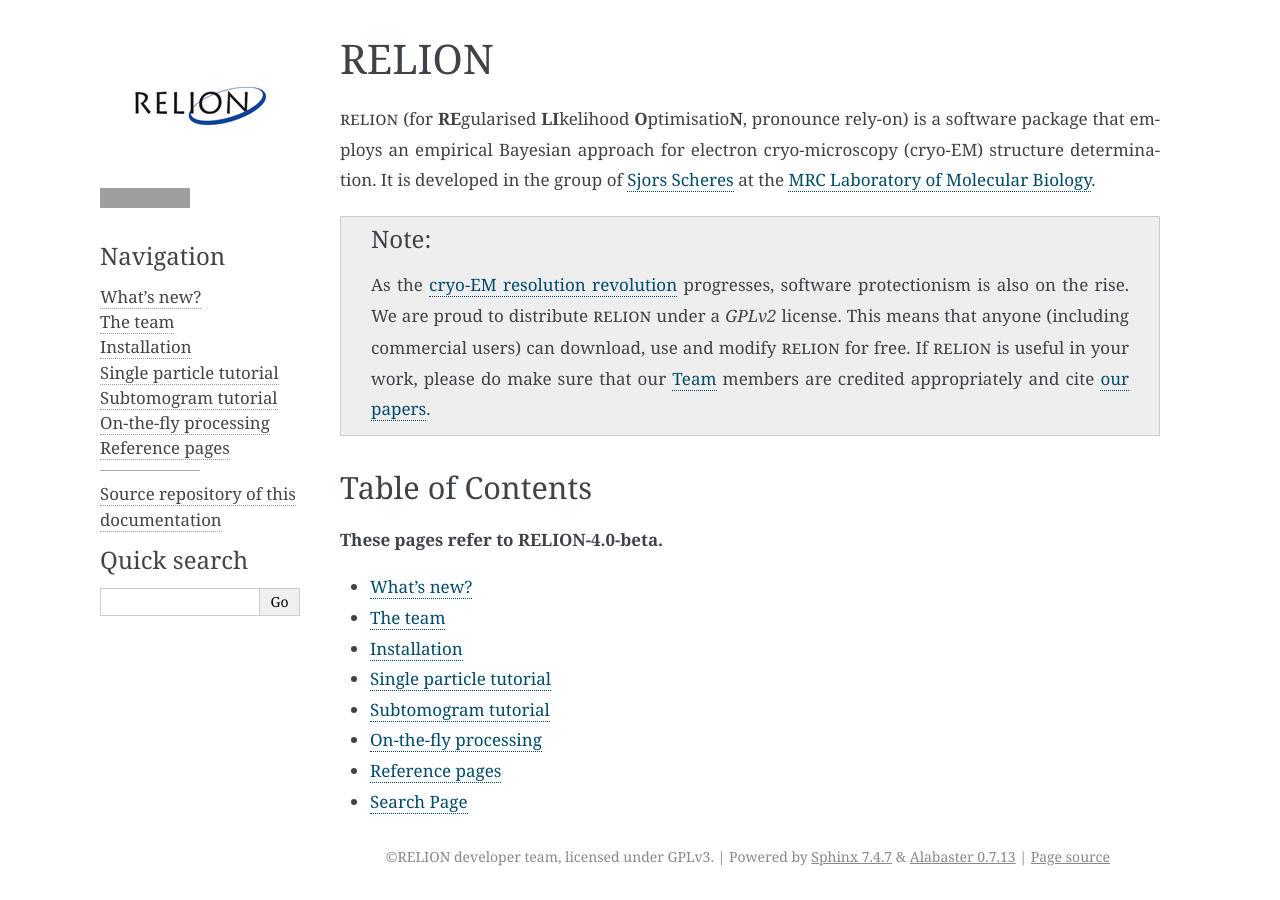
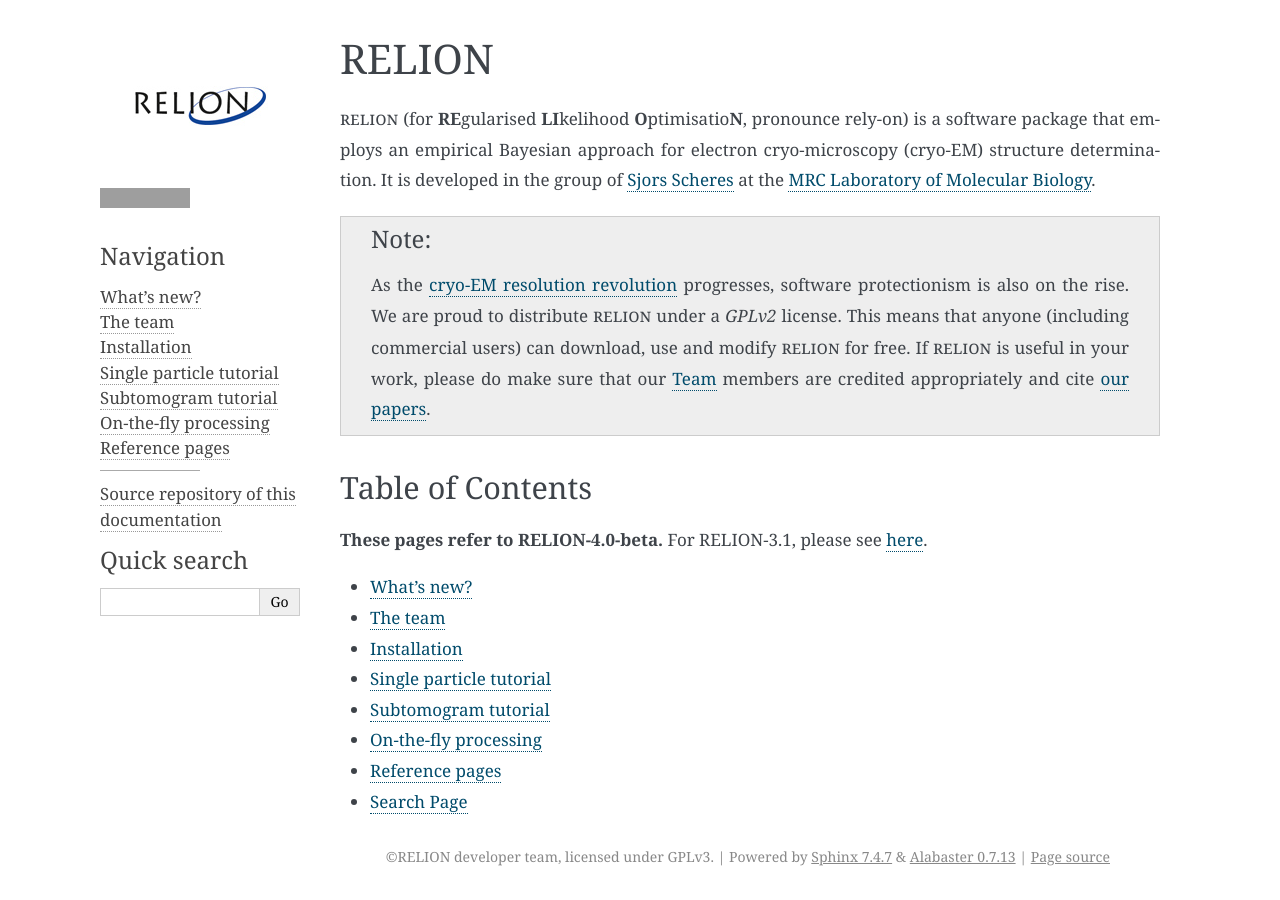
Before and after one commit to 3dem/relion-documents, a Sphinx documentation site: the page built from source/index.rst, in a window 1280 px wide. Built offline with Sphinx 7.4.7, drawn with Linux system fonts in a browser that asks for light colours; grey boxes are pictures that could not be loaded.

Commit message:
Added a link to 3.1 documentation.

```diff
--- a/source/index.rst
+++ b/source/index.rst
@@ -15,6 +15,7 @@ Table of Contents
 -----------------
 
 **These pages refer to RELION-4.0-beta.**
+For RELION-3.1, please see `here <https://relion.readthedocs.io/en/latest/>`_.
 
 -   :doc:`Whats-new`
 -   :doc:`Team`
```
